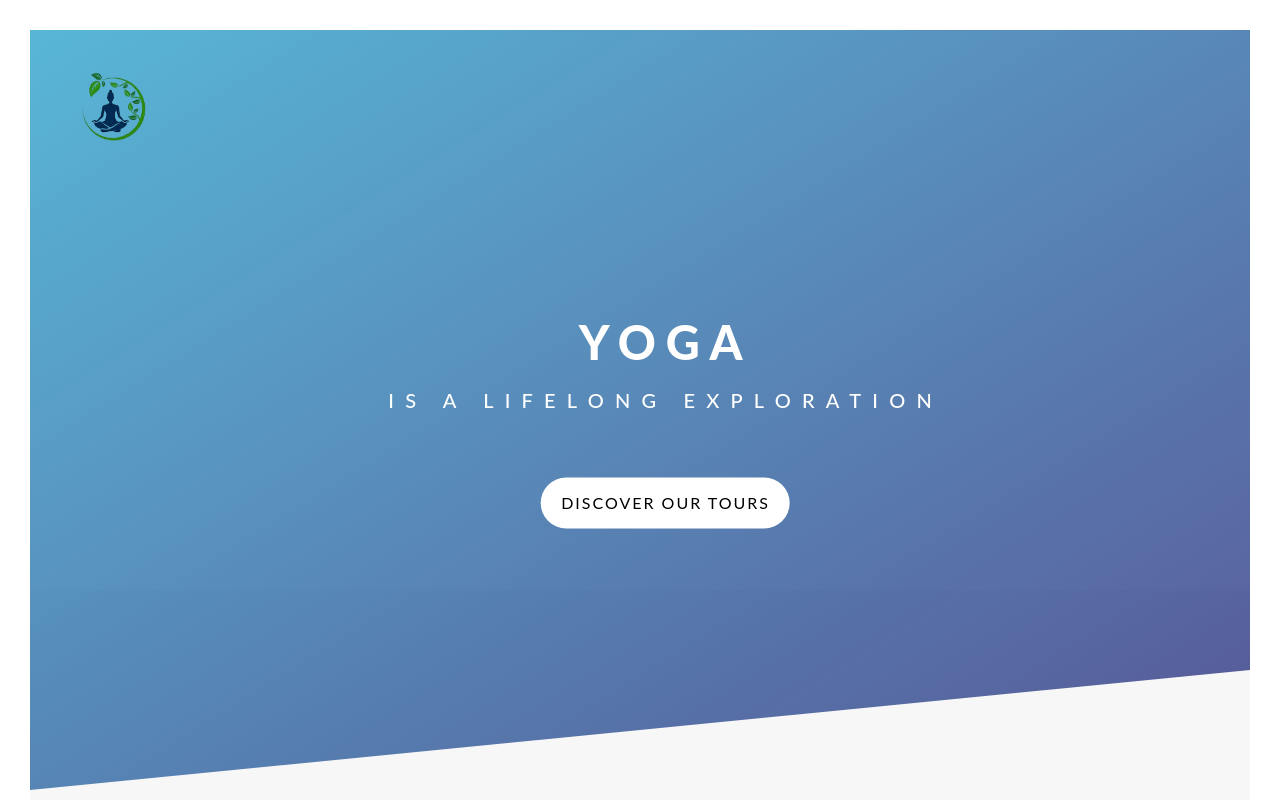
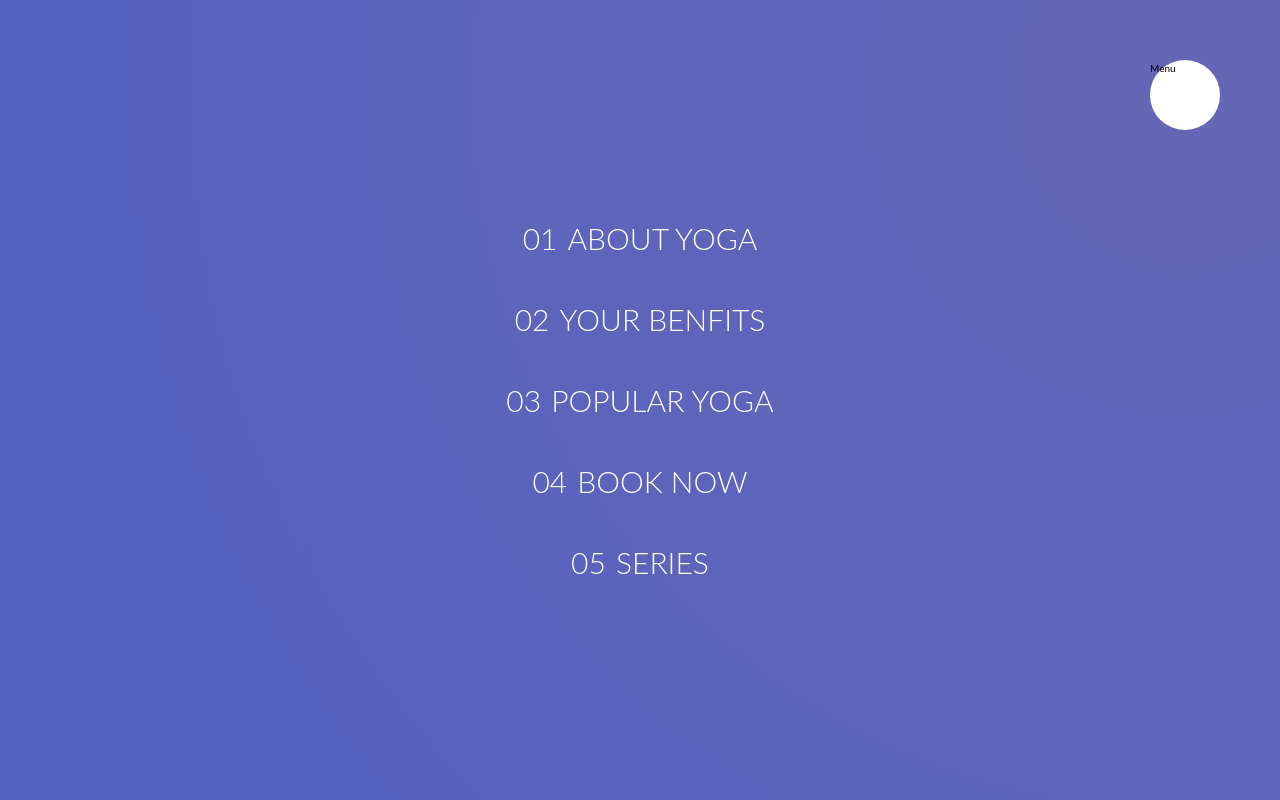
Before and after one commit to Jyotisaini123400/CSS_SCSS, a website: page Project 1/index.html in a window 1280 px wide. Shown: the top 800 px of the page. Drawn offline with Linux system fonts and the light colour scheme.

Commit message:
20. Building the Navigation - Part 1

```diff
--- a/Project 1/index.html
+++ b/Project 1/index.html
@@ -18,6 +18,21 @@
     ></script>
   </head>
   <body>
+    <div class="navigation">
+      <input type="checkbox" class="navigation_checkbox" id="navi_toggle">
+      <lable for="navi_toggle" class="navigation_button">Menu</lable>
+      <div class="navigation_background">&nbsp;</div>
+      <nav class="navigation_nav">
+        <ul class="navigation_list">
+          <li class="navigation_item"><a href="#" class="navigation_link"><span>01</span>About Yoga</a></li>
+          <li class="navigation_item"><a href="#" class="navigation_link"><span>02</span>Your Benfits</a></li>
+          <li class="navigation_item"><a href="#" class="navigation_link"><span>03</span>Popular Yoga</a></li>
+          <li class="navigation_item"><a href="#" class="navigation_link"><span>04</span>Book Now</a></li>
+          <li class="navigation_item"><a href="#" class="navigation_link"><span>05</span>series</a></li>
+
+        </ul>
+      </nav>
+    </div>
     <header class="header">
       <div class="header_logo">
         <h1 class="header_logo_main">
--- /dev/null
+++ b/Project 1/sass/layout/_Navigation.scss
@@ -0,0 +1,76 @@
+.navigation {
+  &_checkbox {
+    display: none;
+  }
+  &_button {
+    background-color: $white-color;
+    height: 7rem;
+    width: 7rem;
+    // border: 2px solid royalblue;
+    position: fixed;
+    top: 6rem;
+    right: 6rem;
+    border-radius: 50%;
+    z-index: 2000;
+  }
+  &_background {
+    height: 6rem;
+    width: 6rem;
+    border-radius: 50%;
+    position: fixed;
+    top: 6.5rem;
+    right: 6.5rem;
+    background-image: radial-gradient(rgb(102, 102, 182), rgb(53, 92, 211));
+    z-index: 1000;
+    transform: scale(80);
+  }
+  &_nav {
+    height: 100vh;
+    width: 100%;
+    position: fixed;
+    top: 0;
+    right: 0;
+    z-index: 1500;
+  }
+  &_list {
+    position: absolute;
+    top: 50%;
+    left: 50%;
+    transform: translate(-50%, -50%);
+    list-style: none;
+    text-align: center;
+  }
+  &_item {
+    margin: 1rem;
+  }
+  &_link {
+    &:link,
+    &:visited {
+      display: inline-block;
+      font-size: 3rem;
+      font-weight: 300;
+      color: $white-color;
+      text-transform: uppercase;
+      text-decoration: none;
+      background-image: linear-gradient(
+        120deg,
+        transparent 0%,
+        transparent 50%,
+        $white-color 50%
+      );
+      padding: 1rem 2rem;
+      background-size: 230%;
+      transition: all 0.4s;
+      span {
+        margin-right: 1rem;
+        display: inline-block;
+      }
+    }
+    &:hover,
+    &:active {
+      background-position: 100%;
+      color: black;
+      transform: translateX(1rem);
+    }
+  }
+}
--- a/Project 1/sass/layout/_header.scss
+++ b/Project 1/sass/layout/_header.scss
@@ -13,8 +13,8 @@
 
   &_logo {
     position: absolute;
-    top: 5rem;
-    left: 5rem;
+    top: 15rem;
+    left: 10rem;
   }
   &_logo_img {
     background-size: cover;
--- a/Project 1/sass/main.scss
+++ b/Project 1/sass/main.scss
@@ -21,5 +21,7 @@
 @import "layout/footer";
 @import "layout/grid";
 @import "layout/header";
+@import "layout/Navigation";
+
 /* Pages*/
 @import "pages/home";
```
Also changed, not shown: Project 1/css/style.css.
